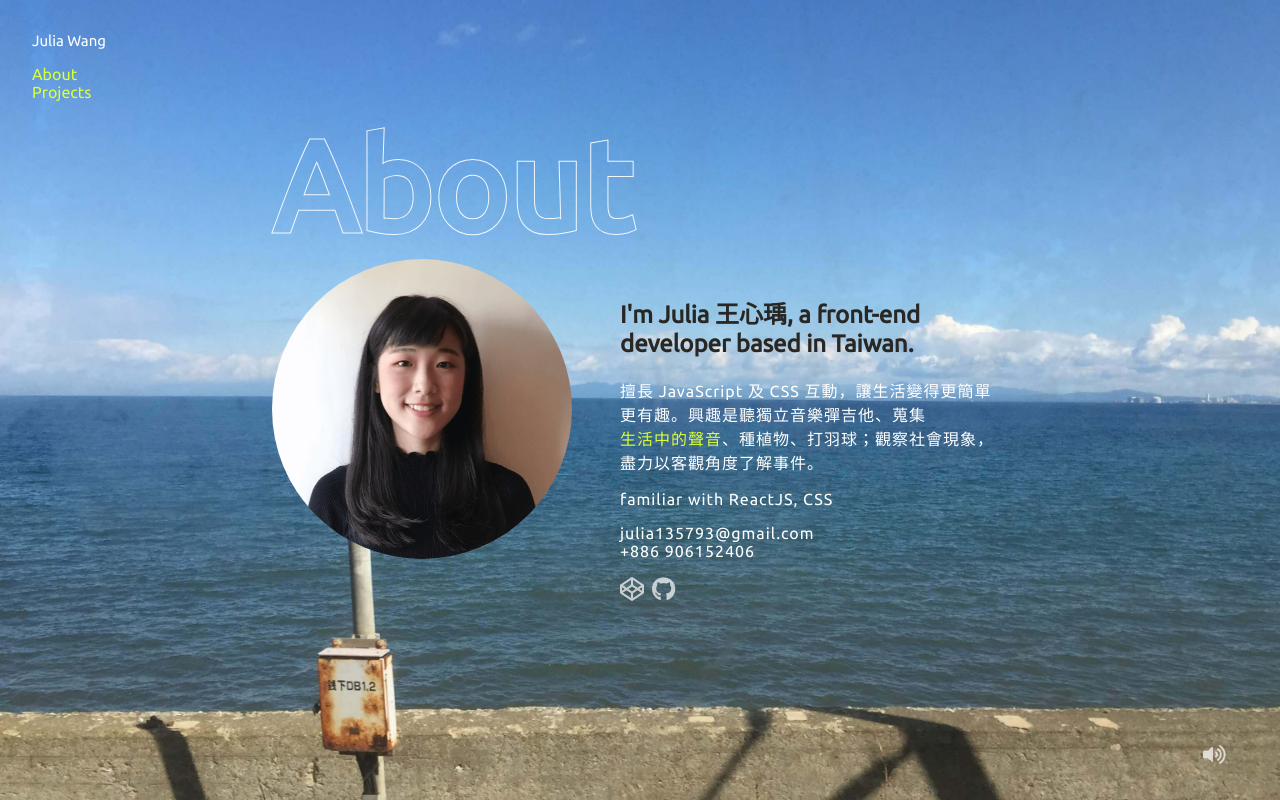
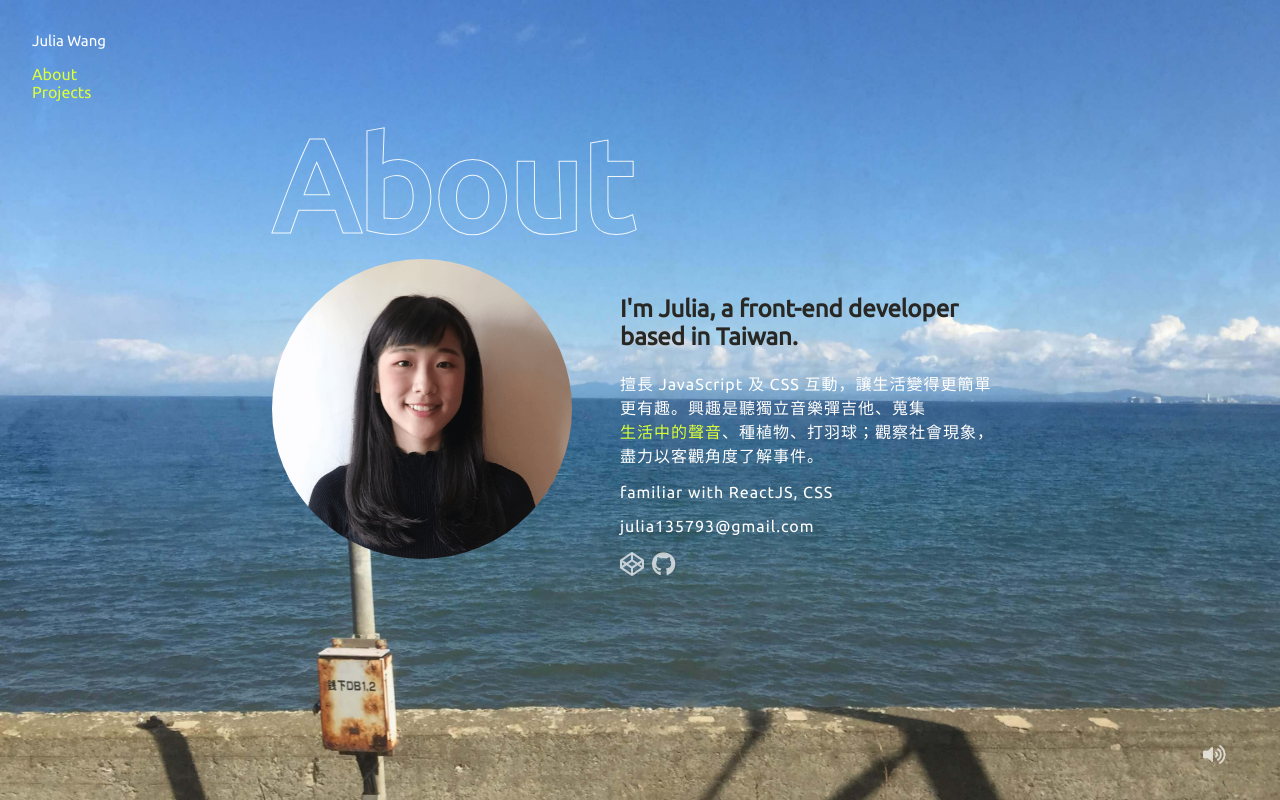
Before and after one commit to julia30040/julia30040.github.io, a React (Create React App) app: page /about in a window 1280 px wide. Built offline with nearby package versions, Linux system fonts and the light colour scheme; no server answers.

Commit message:
feat: update

```diff
--- a/src/component/About/Info.jsx
+++ b/src/component/About/Info.jsx
@@ -28,7 +28,7 @@ const styles = {
 function Info() {
   return (
     <div style={styles.wrapper}>
-      <h2 style={styles.h2}>I'm Julia 王心瑀, a front-end developer based in Taiwan.</h2>
+      <h2 style={styles.h2}>I'm Julia, a front-end developer based in Taiwan.</h2>
       <p style={styles.description}>
         擅長 JavaScript 及 CSS 互動，讓生活變得更簡單更有趣。興趣是聽獨立音樂彈吉他、蒐集
         <LineEffectLink href="https://soundcloud.com/musicdiary_tw">生活中的聲音</LineEffectLink>
@@ -38,8 +38,7 @@ function Info() {
         familiar with ReactJS, CSS
       </p>
       <p style={styles.description}>
-        julia135793@gmail.com<br />
-        +886 906152406
+        julia135793@gmail.com
       </p>
       <div style={styles.row}>
         <LinkIcon
```
